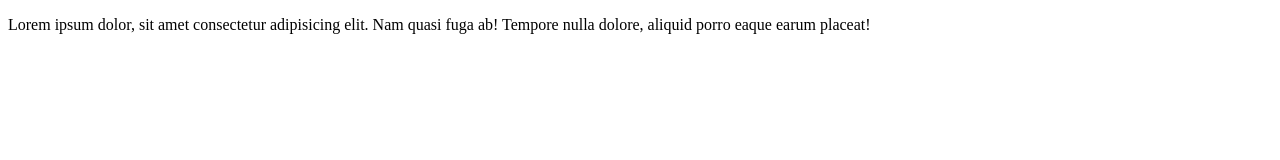
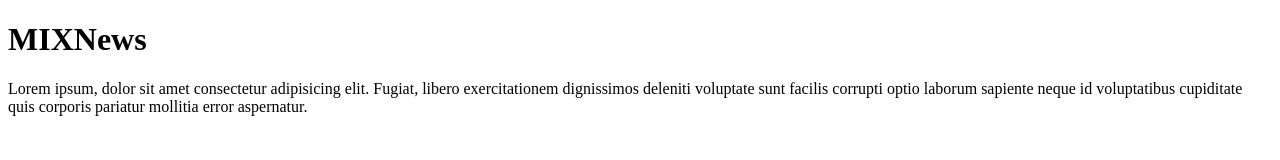
Before and after one commit to Abdullohuzb/git-fundamentals, a plain HTML site: page index.html in a window 1280 px wide. Drawn offline with Linux system fonts and the light colour scheme.

Commit message:
Add site heading and motto

```diff
--- a/index.html
+++ b/index.html
@@ -4,9 +4,10 @@
   <meta charset="UTF-8">
   <meta http-equiv="X-UA-Compatible" content="IE=edge">
   <meta name="viewport" content="width=device-width, initial-scale=1.0">
-  <title>Document</title>
+  <title>Github asoslari</title>
 </head>
 <body>
-  <p>Lorem ipsum dolor, sit amet consectetur adipisicing elit. Nam quasi fuga ab! Tempore nulla dolore, aliquid porro eaque earum placeat!</p>
+  <h1>MIXNews</h1>
+  <p>Lorem ipsum, dolor sit amet consectetur adipisicing elit. Fugiat, libero exercitationem dignissimos deleniti voluptate sunt facilis corrupti optio laborum sapiente neque id voluptatibus cupiditate quis corporis pariatur mollitia error aspernatur.</p>
 </body>
 </html>
```
